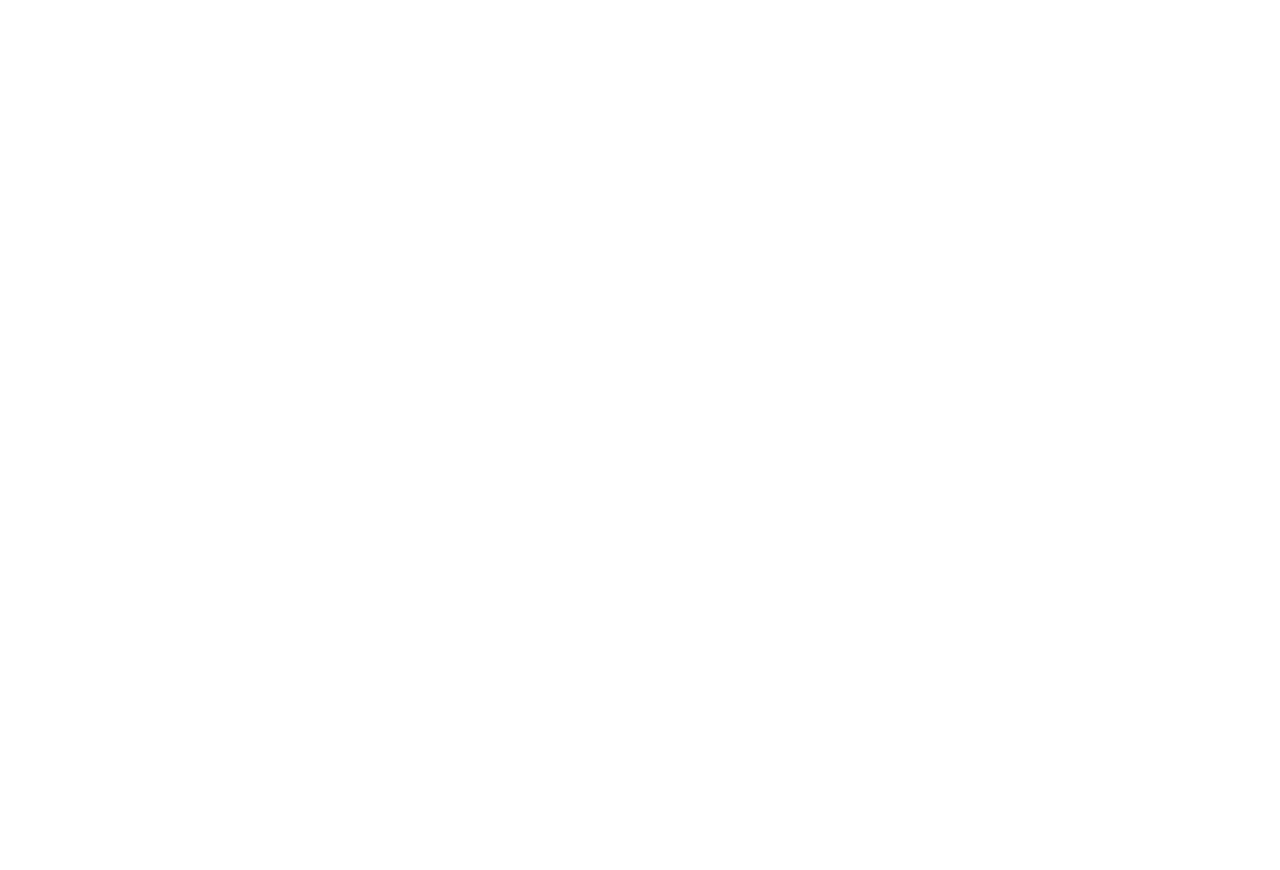
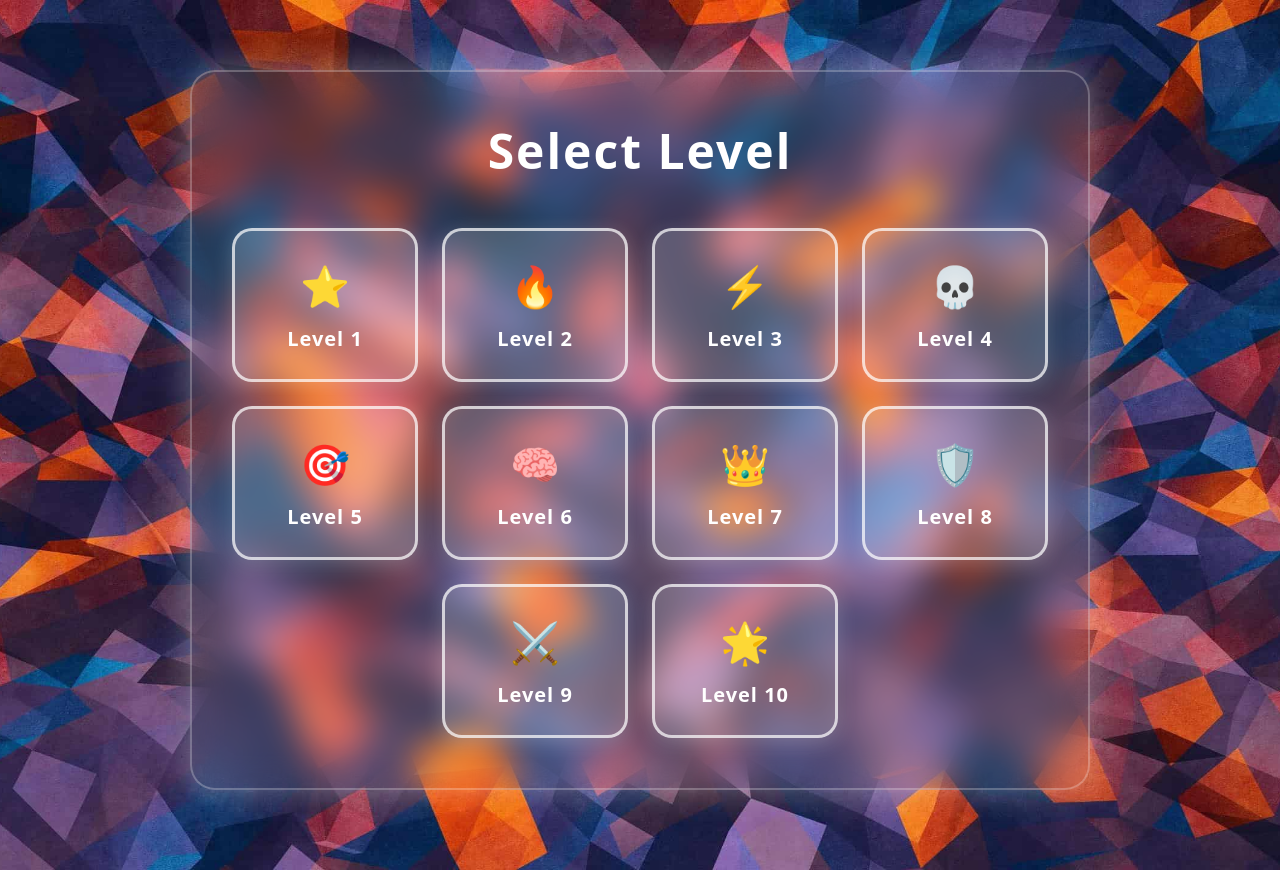
Before and after one commit to sjha1101/games, a React (Vite) app in the folder hiddenColor/: page /levels in a window 1280 px wide. Before the commit this address had no page. Before the commit the page ends 800 px from the top, so only its background shows below. Built offline with nearby package versions, Linux system fonts and the light colour scheme.

Commit message:
levels page designed

```diff
--- a/hiddenColor/src/App.jsx
+++ b/hiddenColor/src/App.jsx
@@ -1,5 +1,6 @@
 import { BrowserRouter as Router, Routes, Route, Link } from "react-router-dom";
 import HomePage from "./components/homePage";
+import Levels from "./components/levels/levels";
 import Level1 from "./components/levels/level1";
 import Level2 from "./components/levels/level2";
 
@@ -9,6 +10,7 @@
     <Router>
       <Routes>
         <Route path="/" element={< HomePage />} />
+        <Route path="/levels" element={<Levels />} />
         <Route path="/level1" element={<Level1 />} />
         <Route path="/level2" element={<Level2 />} />
       </Routes>
--- /dev/null
+++ b/hiddenColor/src/assets/css/Levels.css
@@ -0,0 +1,65 @@
+body {
+    height: 100vh;
+    background-image: url('../images/bg.png');
+    background-size: cover;
+    background-position: center;
+    background-repeat: no-repeat;
+}
+
+.levels-wrapper {
+    backdrop-filter: blur(18px);
+    background: rgba(255, 255, 255, 0.12);
+    padding: 50px 40px;
+    border-radius: 25px;
+    max-width: 900px;
+    margin: 70px auto;
+    box-shadow: 0 0 35px rgba(255, 255, 255, 0.35);
+    border: 2px solid rgba(255, 255, 255, 0.25);
+    text-align: center;
+}
+
+.title {
+    font-size: 48px;
+    font-weight: 700;
+    color: #fff;
+    letter-spacing: 2px;
+}
+
+/* Modern Level Buttons */
+.level-btn {
+    display: flex;
+    flex-direction: column;
+    align-items: center;
+    justify-content: center;
+    background: rgba(255, 255, 255, 0.18);
+    border: 3px solid rgba(255, 255, 255, 0.7);
+    color: white;
+    border-radius: 20px;
+    padding: 25px 0;
+    font-size: 26px;
+    font-weight: 600;
+    letter-spacing: 1px;
+    text-decoration: none;
+    transition: 0.35s ease;
+    box-shadow: 0 5px 20px rgba(255, 255, 255, 0.2);
+}
+
+.level-icon {
+    font-size: 40px;
+    margin-bottom: 8px;
+    transition: transform 0.3s ease;
+}
+
+.level-btn:hover {
+    transform: translateY(-8px) scale(1.05);
+    background: rgba(255, 255, 255, 0.35);
+    box-shadow: 0 0 20px rgba(255, 255, 255, 0.9);
+}
+
+.level-btn:hover .level-icon {
+    transform: scale(1.25) rotate(8deg);
+}
+
+.level-text {
+    font-size: 20px;
+}
--- a/hiddenColor/src/components/homePage.jsx
+++ b/hiddenColor/src/components/homePage.jsx
@@ -2,7 +2,6 @@
 
 function HomePage() {
 
-    // Values you can later store in localStorage or backend
     const highScore = localStorage.getItem("bestScore") || 0;
 
     return (
@@ -10,7 +9,6 @@
 
             <h1 className="mb-4 fw-bold">Find the hidden color </h1>
 
-            {/* Stats Section */}
             <div className="row justify-content-center mb-4">
                 <div className="col-10 col-md-4 bg-light p-3 m-2 rounded shadow">
                     <h4>High score</h4>
@@ -18,10 +16,9 @@
                 </div>
             </div>
 
-            {/* Buttons Section */}
             <div className="mt-4">
                 <Link to="/level1" className="btn btn-primary btn-lg px-4 py-2 m-2">
-                    ▶ Start Level 1
+                    ▶ Start
                 </Link>
 
                 <Link to="/levels" className="btn btn-success btn-lg px-4 py-2 m-2">
--- a/hiddenColor/src/components/levels/levels.jsx
+++ b/hiddenColor/src/components/levels/levels.jsx
@@ -1,7 +1,40 @@
-function level() {
+import "../../assets/css/Levels.css";
+import { Link } from "react-router-dom";
+
+function Levels() {
+
+    const levels = [
+        { number: 1, icon: "⭐" },
+        { number: 2, icon: "🔥" },
+        { number: 3, icon: "⚡" },
+        { number: 4, icon: "💀" },
+        { number: 5, icon: "🎯" },
+        { number: 6, icon: "🧠" },
+        { number: 7, icon: "👑" },
+        { number: 8, icon: "🛡️" },
+        { number: 9, icon: "⚔️" },
+        { number: 10, icon: "🌟" }
+    ];
+
     return (
-        <h1>Level</h1>
+        <div className="levels-wrapper">
+
+            <h1 className="title">Select Level</h1>
+
+            <div className="row justify-content-center g-4 mt-4">
+
+                {levels.map((lvl) => (
+                    <div className="col-6 col-md-4 col-lg-3" key={lvl.number}>
+                        <Link to={`/level${lvl.number}`} className="level-btn">
+                            <span className="level-icon">{lvl.icon}</span>
+                            <span className="level-text">Level {lvl.number}</span>
+                        </Link>
+                    </div>
+                ))}
+
+            </div>
+        </div>
     );
 }
 
-export default level;
+export default Levels;
```
Also changed, not shown: hiddenColor/src/assets/images/bg.png (added).
